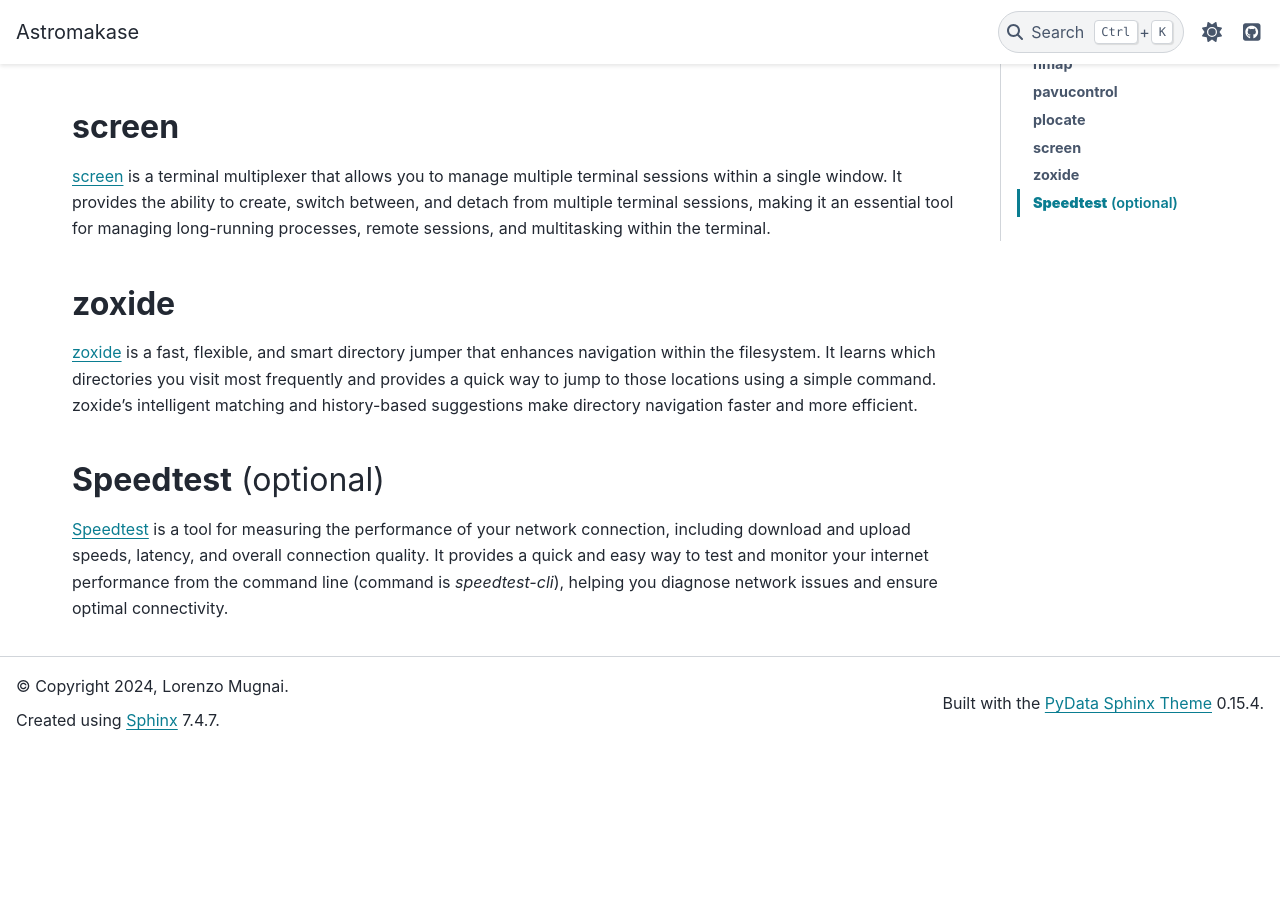
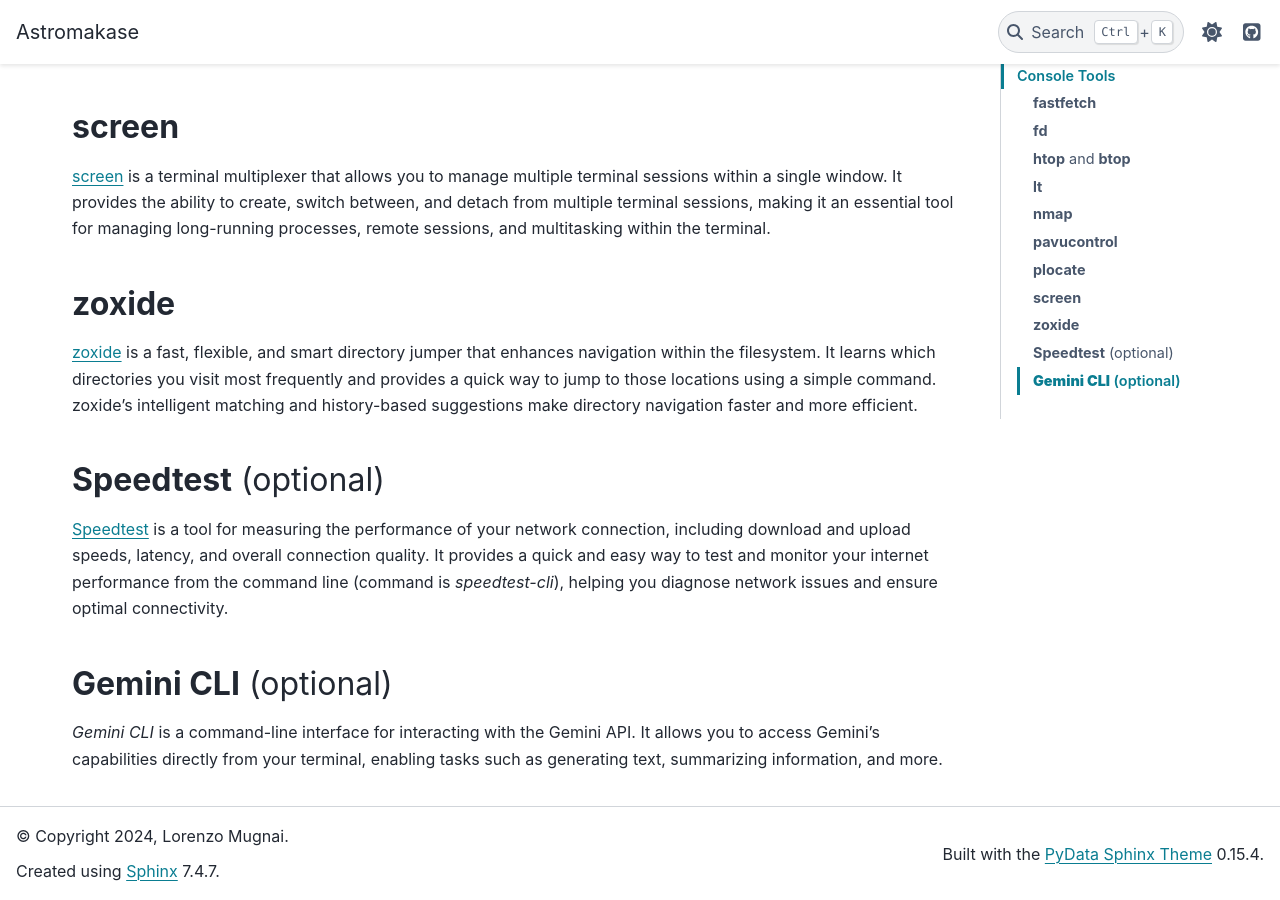
Before and after one commit to mug-n-ai/AstrOmakase, a Sphinx documentation site: the page built from docs/console.rst, in a window 1280 px wide and 900 px high, scrolled down 3934 px. Built offline with Sphinx 7.4.7 and the PyData theme 0.15.4, drawn with Linux system fonts in a browser that asks for light colours; before the commit the page ends 4684 px from its top, so only the background shows below that.

Commit message:
gemini-cli added

```diff
--- a/docs/console.rst
+++ b/docs/console.rst
@@ -94,3 +94,8 @@
 ++++++++++++++++++++++++++++
 
 `Speedtest <https://github.com/sivel/speedtest-cli>`_ is a tool for measuring the performance of your network connection, including download and upload speeds, latency, and overall connection quality. It provides a quick and easy way to test and monitor your internet performance from the command line (command is `speedtest-cli`), helping you diagnose network issues and ensure optimal connectivity.
+
+**Gemini CLI** (optional)
+++++++++++++++++++++++++++++
+
+`Gemini CLI` is a command-line interface for interacting with the Gemini API. It allows you to access Gemini's capabilities directly from your terminal, enabling tasks such as generating text, summarizing information, and more.
--- a/docs/index.rst
+++ b/docs/index.rst
@@ -197,6 +197,7 @@
 - **SuperPaper**: A multi-monitor wallpaper manager.
 - **Speedtest**: A tool to test internet speed.
 - **Zoom**: A video conferencing tool for meetings and webinars.
+- **Gemini CLI**: A command-line interface for interacting with the Gemini API.
 - **Upscayl**: A tool for upscaling images using AI.
 
 
```
Also changed, not shown: README.md (+1 -0 lines), 1 other file.
